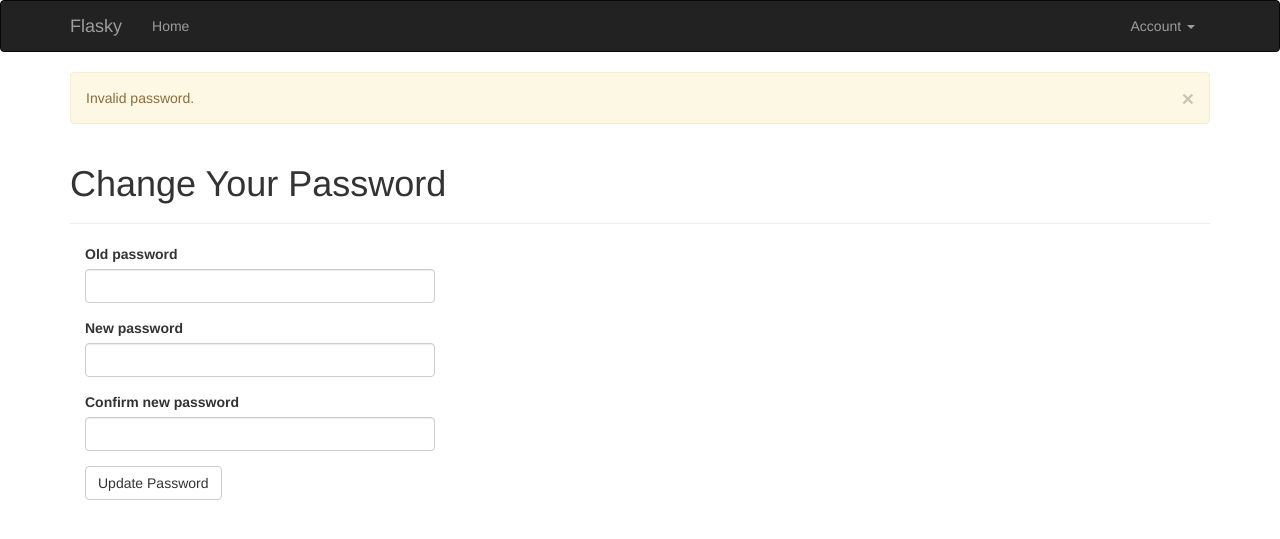
After one commit to leishunbo/learnflask, a Flask app: page /auth/change-password in a window 1280 px wide. The commit adds this page. Shown: the top 539 px of the page. Run offline with Flask 2, Linux system fonts and the light colour scheme; a user stored in the database is signed in; tables that the repository leaves empty hold one stand-in row (values such as "Sample post"); some libraries are stand-ins or nearby versions.

Commit message:
version 8h

```diff
--- a/app/auth/forms.py
+++ b/app/auth/forms.py
@@ -34,3 +34,11 @@ class RegistrationForm(FlaskForm):
     def validate_username(self, field):
         if User.query.filter_by(username=field.data).first():
             raise ValidationError('Username already in user.')
+
+
+class ChangePasswordForm(FlaskForm):
+    old_password = PasswordField('Old password', validators=[Required()])
+    password = PasswordField('New password', validators=[
+        Required(), EqualTo('password2', message='Passwords must match')])
+    password2 = PasswordField('Confirm new password', validators=[Required()])
+    submit = SubmitField('Update Password')
--- a/app/auth/views.py
+++ b/app/auth/views.py
@@ -4,7 +4,7 @@ from . import auth
 from .. import db
 from ..models import User
 from ..email import send_email
-from .forms import LoginForm, RegistrationForm
+from .forms import LoginForm, RegistrationForm, ChangePasswordForm
 
 
 @auth.before_app_first_request
@@ -80,3 +80,18 @@ def resend_confirmation():
                'auth/email/confirm', user=current_user, taken=token)
     flash('A new confirmation email has been sent to  you by email.')
     return redirect(url_for('main.index'))
+
+
+@auth.route('/change-password', methods=['GET', 'POST'])
+@login_required
+def change_password():
+    form = ChangePasswordForm()
+    if form.validate_on_submit():
+        if current_user.verify_password(form.old_password.data):
+            current_user.password = form.password.data
+            db.session.add(current_user)
+            flash('Your password has been updated.')
+            return redirect(url_for('main.index'))
+    else:
+        flash('Invalid password.')
+    return render_template('auth/change_password.html', form=form)
--- /dev/null
+++ b/app/templates/auth/change_password.html
@@ -0,0 +1,13 @@
+{% extends "base.html" %}
+{% import "bootstrap/wtf.html" as wtf %}
+
+{% block title %}Flasky - Change Password{% endblock %}
+
+{% block page_content %}
+<div class="page-header">
+    <h1>Change Your Password</h1>
+</div>
+<div class="col-md-4">
+    {{ wtf.quick_form(form) }}
+</div>
+{% endblock %}
--- a/app/templates/base.html
+++ b/app/templates/base.html
@@ -26,7 +26,13 @@
             </ul>
             <ul class="nav navbar-nav navbar-right">
                 {% if current_user.is_authenticated %}
-                <li><a href="{{ url_for('auth.logout') }}">Log Out</a></li>
+                <li class="dropdown">
+                    <a href="#" class="dropdown-toggle" data-toggle="dropdown">Account <b class="caret"></b></a>
+                    <ul class="dropdown-menu">
+                        <li><a href="{{ url_for('auth.change_password') }}">Change Password</a></li>
+                        <li><a href="{{ url_for('auth.logout') }}">Log Out</a></li>
+                    </ul>
+                </li>
                 {% else %}
                 <li><a href="{{ url_for('auth.login') }}">Log In</a></li>
                 {% endif %}
```
Also changed, not shown: data-dev.sqlite.
